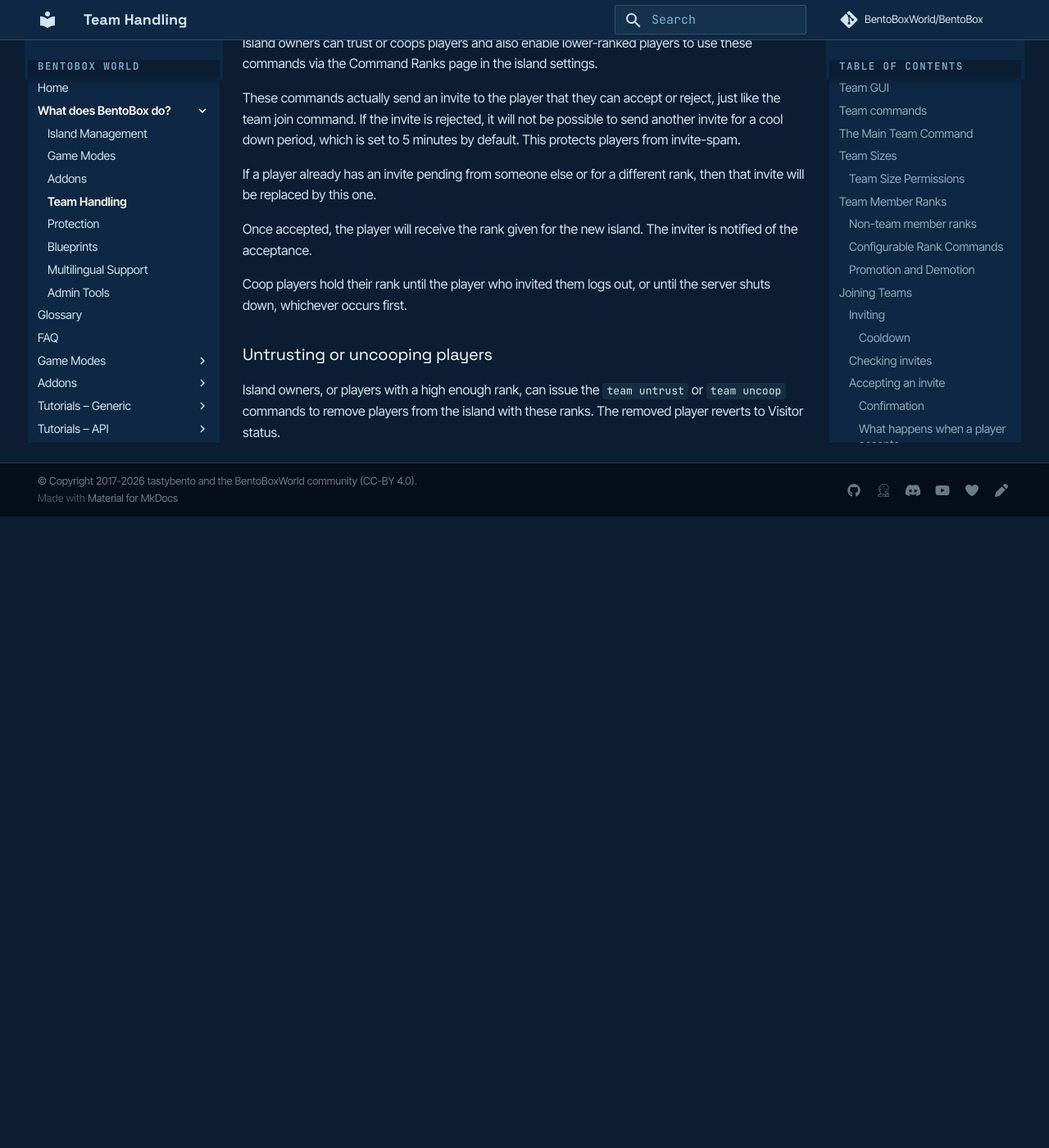
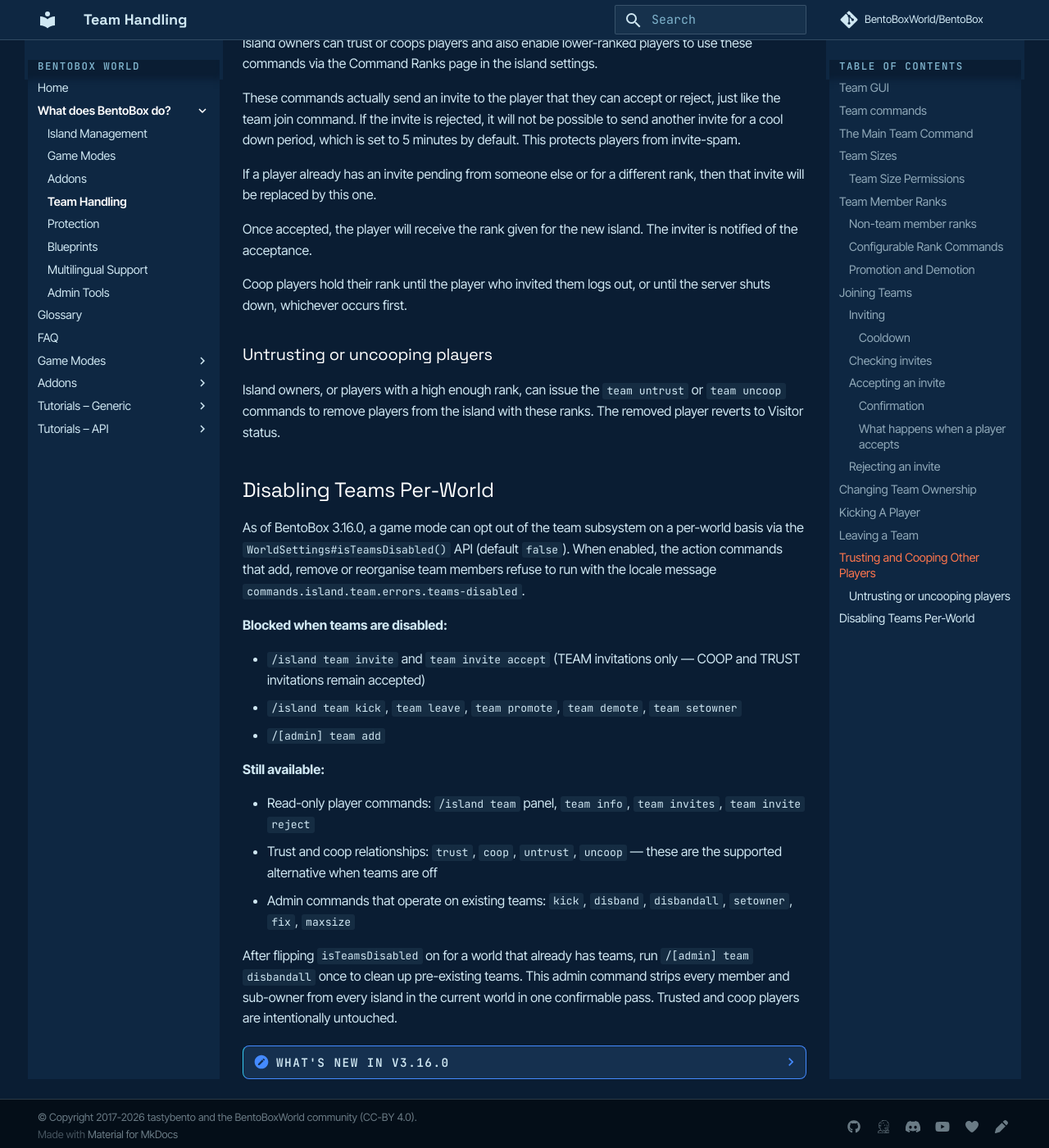
Before and after one commit to BentoBoxWorld/docs, an MkDocs documentation site: the page built from docs/BentoBox/About/Teams.md, in a window 1280 px wide and 1400 px high, scrolled down 5617 px. Shown: the whole window at 82% size. Built offline with MkDocs 1.6.1 and Material for MkDocs 9.7.7, drawn with Linux system fonts in a browser that asks for light colours; comment, search, counter and statistics services are not loaded; before the commit the page ends 6247 px from its top, so only the background shows below that.

Commit message:
docs: update documentation for new releases 2026-05-10 (#57)
Documents BentoBox 3.16.0:

- Adds "Disabling Teams Per-World" section to About/Teams.md covering
  the new WorldSettings#isTeamsDisabled() opt-in API and the
  /[admin] team disbandall command.
- Updates ConcurrentIslands.md to clarify that the setowner cap is
  now enforced on both /island team setowner and /[admin] team
  setowner (closing the prior bypass).
- Adds a "What's new in v3.16.0" collapsible to About/Teams.md
  summarising team-handling changes, bug fixes (ISLAND_RESPAWN
  fallback, OFFLINE_GROWTH for vines/trees, Dynmap Y range), the
  CraftEngineHook helpers, and locale changes.
- Bumps data/release-tracker.json BentoBox last_release to 3.16.0.

Co-authored-by: Claude Opus 4.7 (1M context) <noreply@anthropic.com>

```diff
--- a/docs/BentoBox/About/Teams.md
+++ b/docs/BentoBox/About/Teams.md
@@ -193,3 +193,52 @@ Coop players hold their rank until the player who invited them logs out, or unti
 
 ### Untrusting or uncooping players
 Island owners, or players with a high enough rank, can issue the `team untrust` or `team uncoop` commands to remove players from the island with these ranks. The removed player reverts to Visitor status.
+
+## Disabling Teams Per-World
+
+As of BentoBox 3.16.0, a game mode can opt out of the team subsystem on a per-world basis via the `WorldSettings#isTeamsDisabled()` API (default `false`). When enabled, the action commands that add, remove or reorganise team members refuse to run with the locale message `commands.island.team.errors.teams-disabled`.
+
+**Blocked when teams are disabled:**
+
+- `/island team invite` and `team invite accept` (TEAM invitations only — COOP and TRUST invitations remain accepted)
+- `/island team kick`, `team leave`, `team promote`, `team demote`, `team setowner`
+- `/[admin] team add`
+
+**Still available:**
+
+- Read-only player commands: `/island team` panel, `team info`, `team invites`, `team invite reject`
+- Trust and coop relationships: `trust`, `coop`, `untrust`, `uncoop` — these are the supported alternative when teams are off
+- Admin commands that operate on existing teams: `kick`, `disband`, `disbandall`, `setowner`, `fix`, `maxsize`
+
+After flipping `isTeamsDisabled` on for a world that already has teams, run `/[admin] team disbandall` once to clean up pre-existing teams. This admin command strips every member and sub-owner from every island in the current world in one confirmable pass. Trusted and coop players are intentionally untouched.
+
+??? note "What's new in v3.16.0"
+    **Released:** 2026-05-10
+
+    See the full notes: [Release 3.16.0](https://github.com/BentoBoxWorld/BentoBox/releases/tag/3.16.0)
+
+    **Team handling**
+
+    - New `WorldSettings#isTeamsDisabled()` API (default `false`) lets a game mode opt out of the team subsystem on a per-world basis.
+    - New admin command `/[admin] team disbandall` strips every member and sub-owner from every island in the current world in one confirmable pass.
+    - `/[admin] team kick` now requires explicit `x,y,z` coordinates when the target is on multiple team islands, and refuses to kick island owners (pointing the admin to `setowner` or `disband` instead).
+    - Setowner cap is now enforced on both `/island team setowner` and `/[admin] team setowner` — transfers refuse when the recipient is at their concurrent-islands cap.
+
+    **Bug fixes**
+
+    - `ISLAND_RESPAWN` no longer drops players at world spawn (0,0) when their home block is missing — it now walks a fallback chain ending in `SafeSpotTeleport`.
+    - `OFFLINE_GROWTH` now blocks every spreading plant (vines, weeping/twisting vines, etc.) and trees/mushrooms growing from saplings — not just kelp and bamboo.
+    - Dynmap area/polygon markers now use the world's full min/max height instead of always rendering at y=64.
+
+    **API additions**
+
+    - `CraftEngineHook.getItemStack(String id)` and `CraftEngineHook.getItemId(ItemStack item)` let addons render and recognise CraftEngine custom items without depending on CraftEngine directly.
+
+    **Locale**
+
+    - New keys: `commands.admin.team.disbandall.{description,confirmation,success}`, `commands.island.team.errors.teams-disabled`, `commands.admin.team.setowner.errors.at-max`.
+    - Updated `commands.admin.team.kick.cannot-kick-owner` message that points admins to `setowner`/`disband`.
+    - Removed the dead `commands.admin.team.kick.success-all` key.
+    - All 22 bundled translations are in sync.
+
+    **Compatibility:** Paper Minecraft 1.21.5 – 26.1.2, Java 21+.
```
Also changed, not shown: docs/BentoBox/ConcurrentIslands.md (+4 -2 lines), 1 other file.
